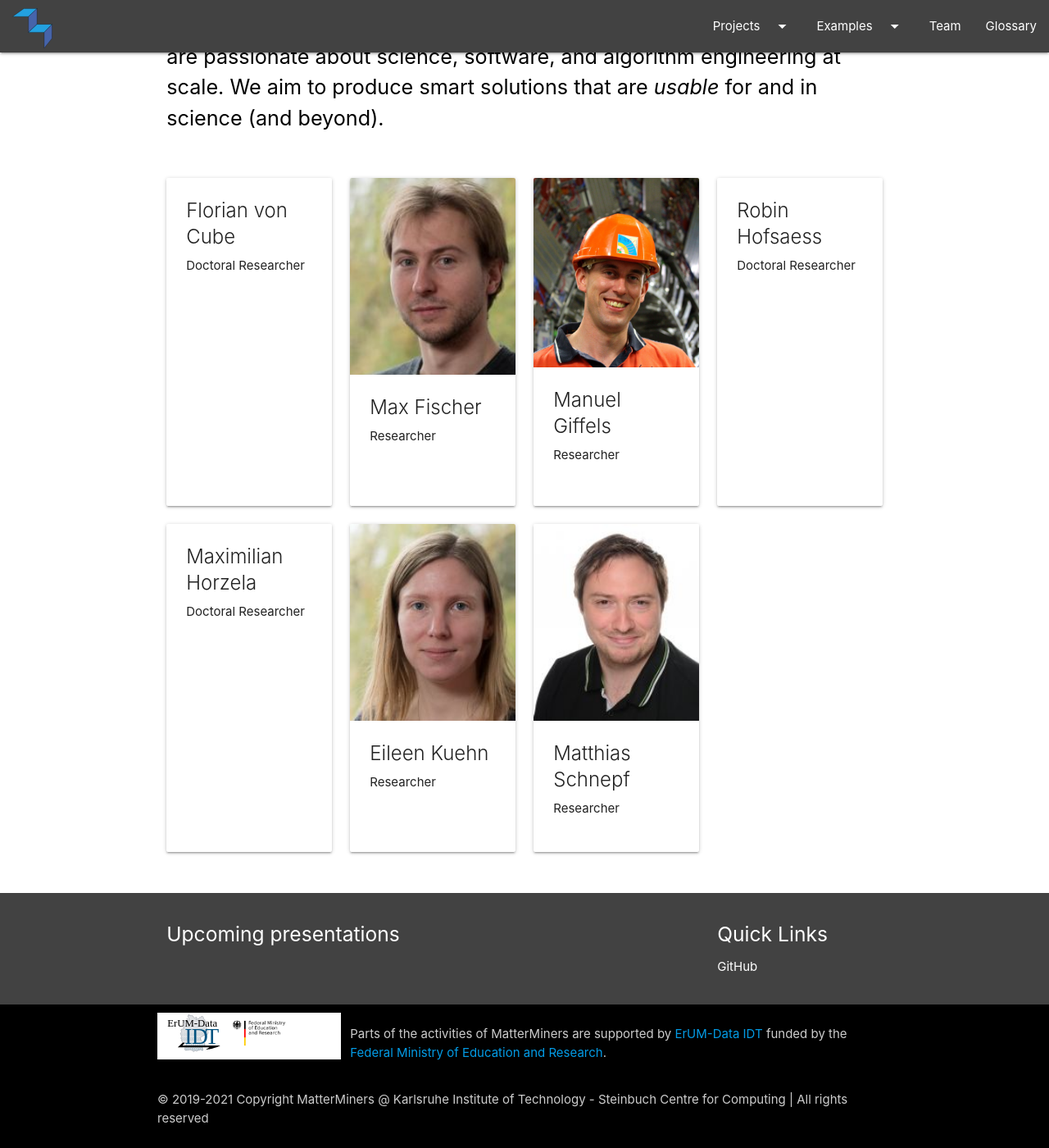
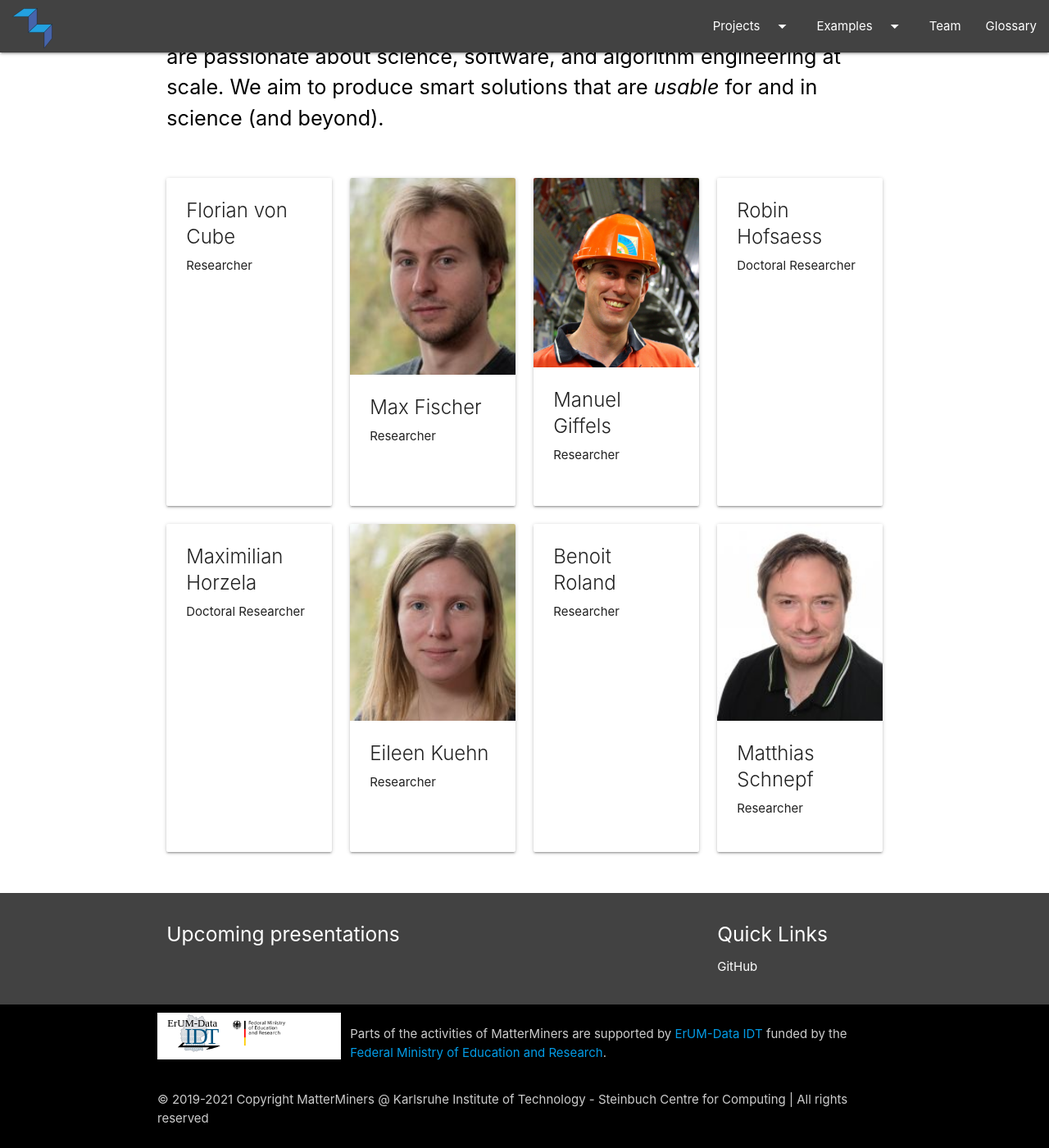
Before and after one commit to MatterMiners/matterminers.github.io, a Jekyll site: the page built from index.md, in a window 1280 px wide and 1400 px high, scrolled down 4073 px. Shown: the whole window at 82% size. Built offline with Jekyll 4.4.1, drawn with Linux system fonts in a browser that asks for light colours; nearby versions of some CDN libraries.

Commit message:
Update team members

```diff
--- a/_data/team.yml
+++ b/_data/team.yml
@@ -1,7 +1,7 @@
 - name: Florian von Cube
-  github:
+  github: rfvc
   avatar:
-  role: Doctoral Researcher
+  role: Researcher
 - name: Max Fischer
   github: maxfischer2781
   avatar: /assets/images/max_fischer.jpeg
@@ -22,6 +22,10 @@
   github: eileen-kuehn
   avatar: /assets/images/eileen_kuehn.jpeg
   role: Researcher
+- name: Benoit Roland
+  github: benoitroland
+  avatar:
+  role: Researcher
 - name: Matthias Schnepf
   github: mschnepf
   avatar: /assets/images/matthias_schnepf.jpeg
```
